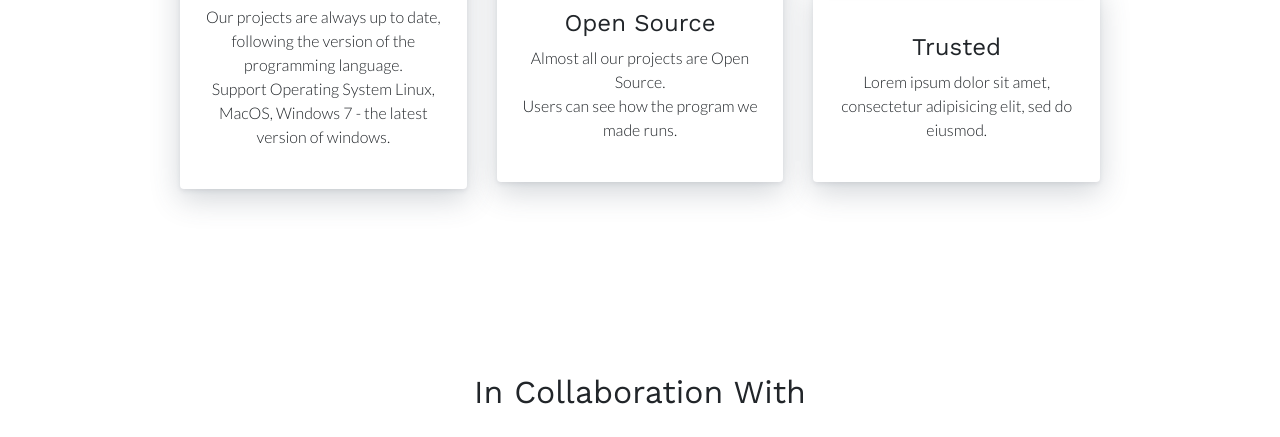
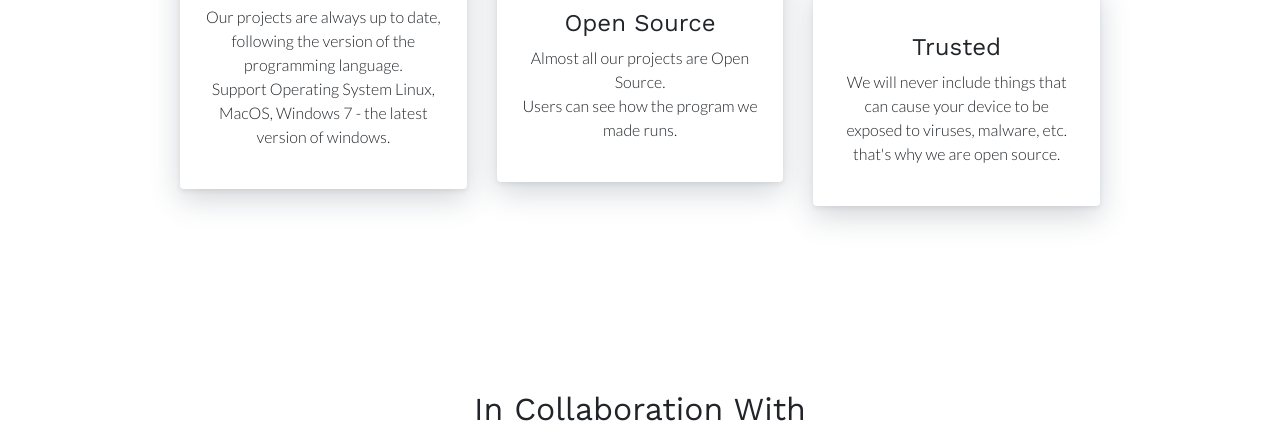
Before and after one commit to EterNomm/website, a plain HTML site: page index.html in a window 1280 px wide. Shown: the part 1323-1760 px from the top of the page. Drawn offline with nearby package versions, Linux system fonts and the light colour scheme; some icons are missing.

Commit message:
Update index.html

```diff
--- a/index.html
+++ b/index.html
@@ -154,7 +154,7 @@
                                     <i class="lnr lnr-thumbs-up fs-40"></i>
                                 </div>
                                 <h4>Trusted</h4>
-                                <p>Lorem ipsum dolor sit amet, consectetur adipisicing elit, sed do eiusmod.</p>
+                                <p>We will never include things that can cause your device to be exposed to viruses, malware, etc.<br>that's why we are open source.</p>
                             </div>
                         </div>
                         <!-- End of Feature Item -->
```
